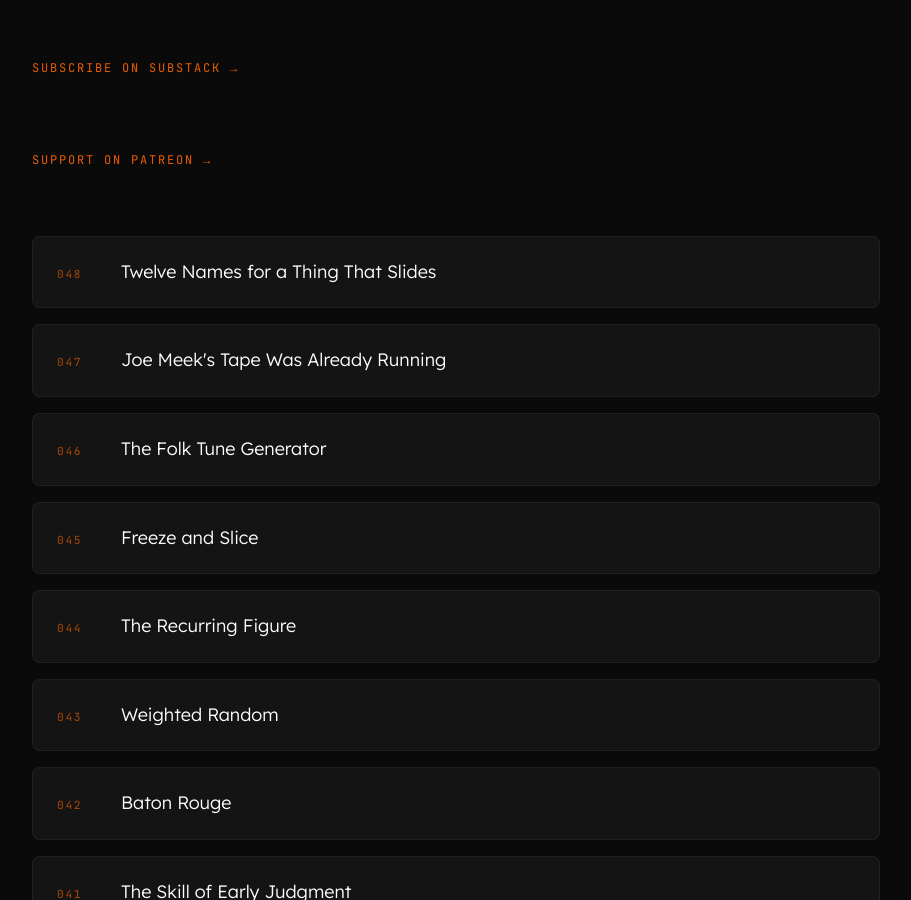
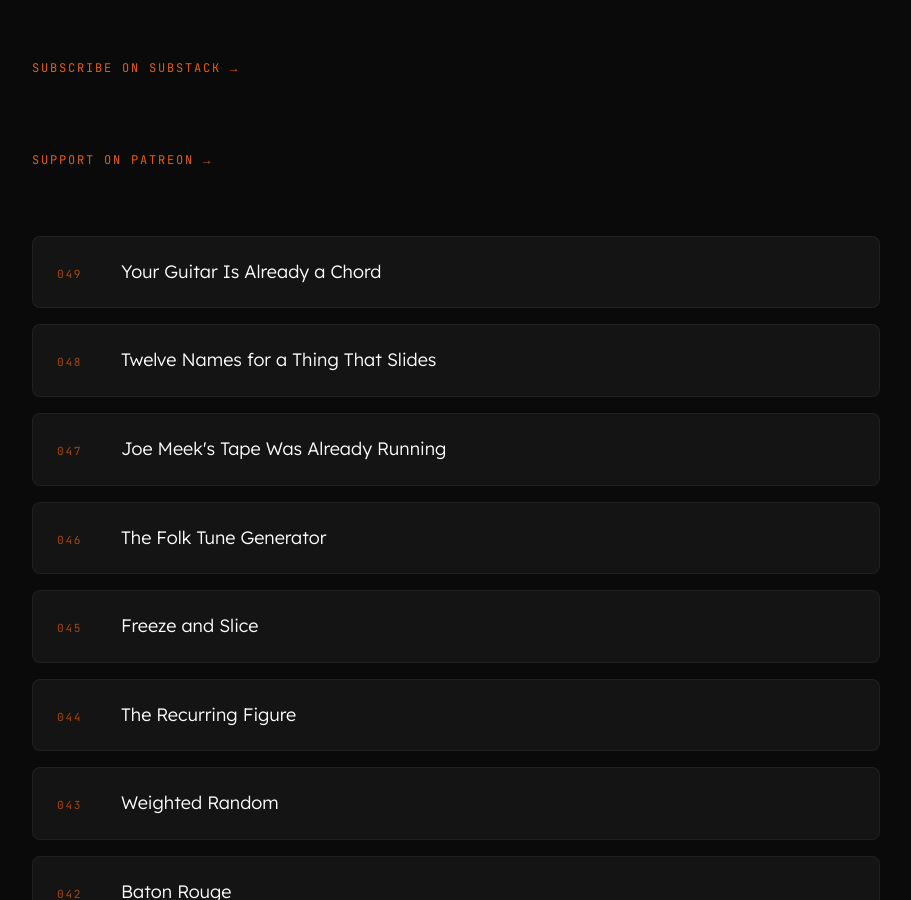
Before and after one commit to folk-sequence/folk-sequence.github.io, a Jekyll site: the page built from index.md, in a window 1280 px wide and 900 px high, scrolled down 582 px. Shown: the whole window, without its empty margins (184-1095 px from the left). Built offline with Jekyll 4.4.1, drawn with Linux system fonts in a browser that asks for light colours.

Commit message:
Add episode 049 — Your Guitar Is Already a Chord
Co-Authored-By: Claude Opus 4.8 (1M context) <noreply@anthropic.com>

```diff
--- a/index.md
+++ b/index.md
@@ -13,6 +13,7 @@ description: "Companion essays for the Folk Sequence daily Bitwig music producti
 <p class="intro-watch"><a href="https://www.patreon.com/cw/FolkSequence" target="_blank" rel="noopener">Support on Patreon →</a></p>
 
 <ul class="episode-list">
+  <li><a href="/049-your-guitar-is-already-a-chord/"><span class="ep-num">049</span><span class="ep-title">Your Guitar Is Already a Chord</span></a></li>
   <li><a href="/048-twelve-names-for-a-thing-that-slides/"><span class="ep-num">048</span><span class="ep-title">Twelve Names for a Thing That Slides</span></a></li>
   <li><a href="/047-joe-meeks-tape-was-already-running/"><span class="ep-num">047</span><span class="ep-title">Joe Meek's Tape Was Already Running</span></a></li>
   <li><a href="/046-the-folk-tune-generator/"><span class="ep-num">046</span><span class="ep-title">The Folk Tune Generator</span></a></li>
```
